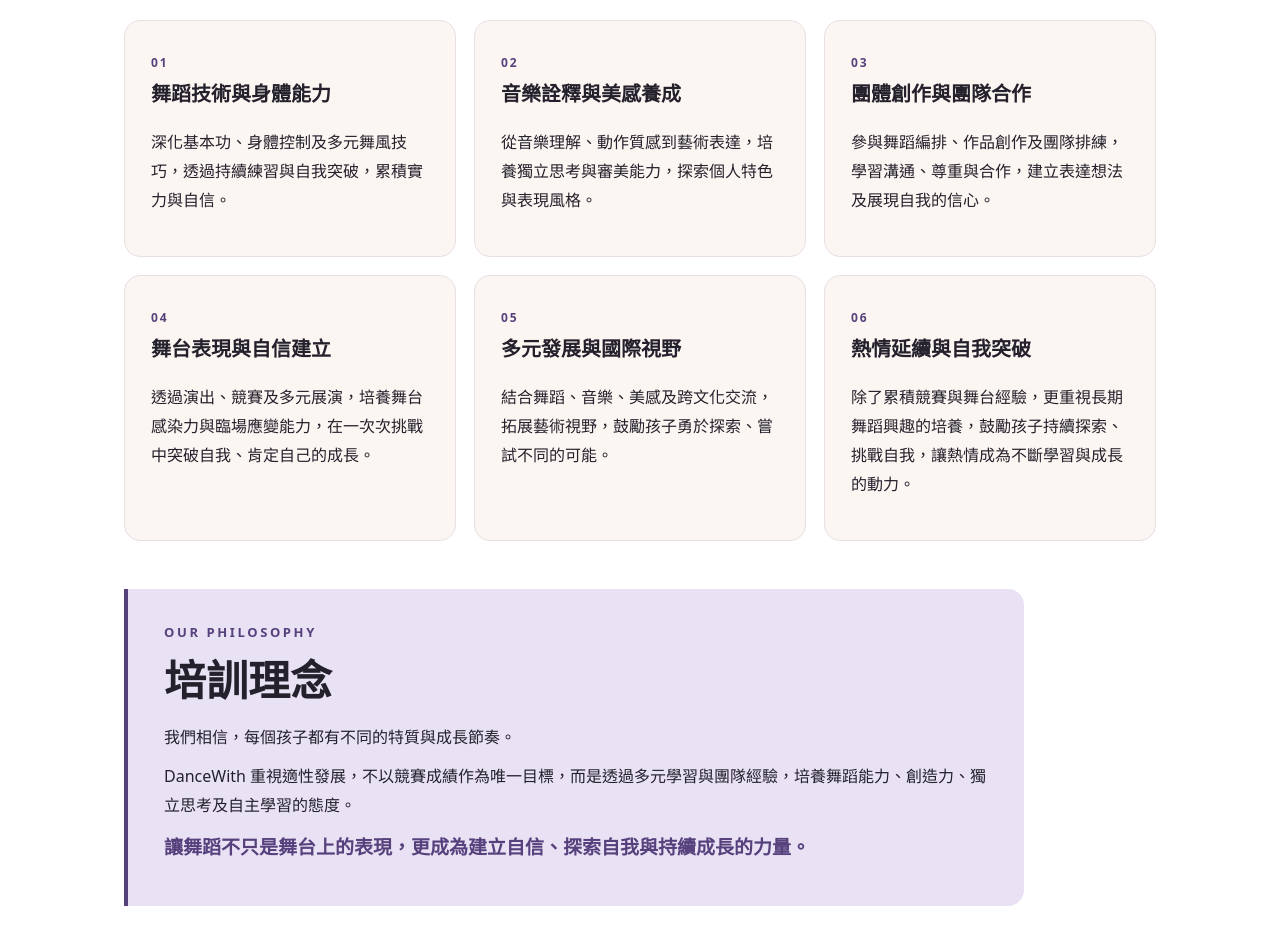
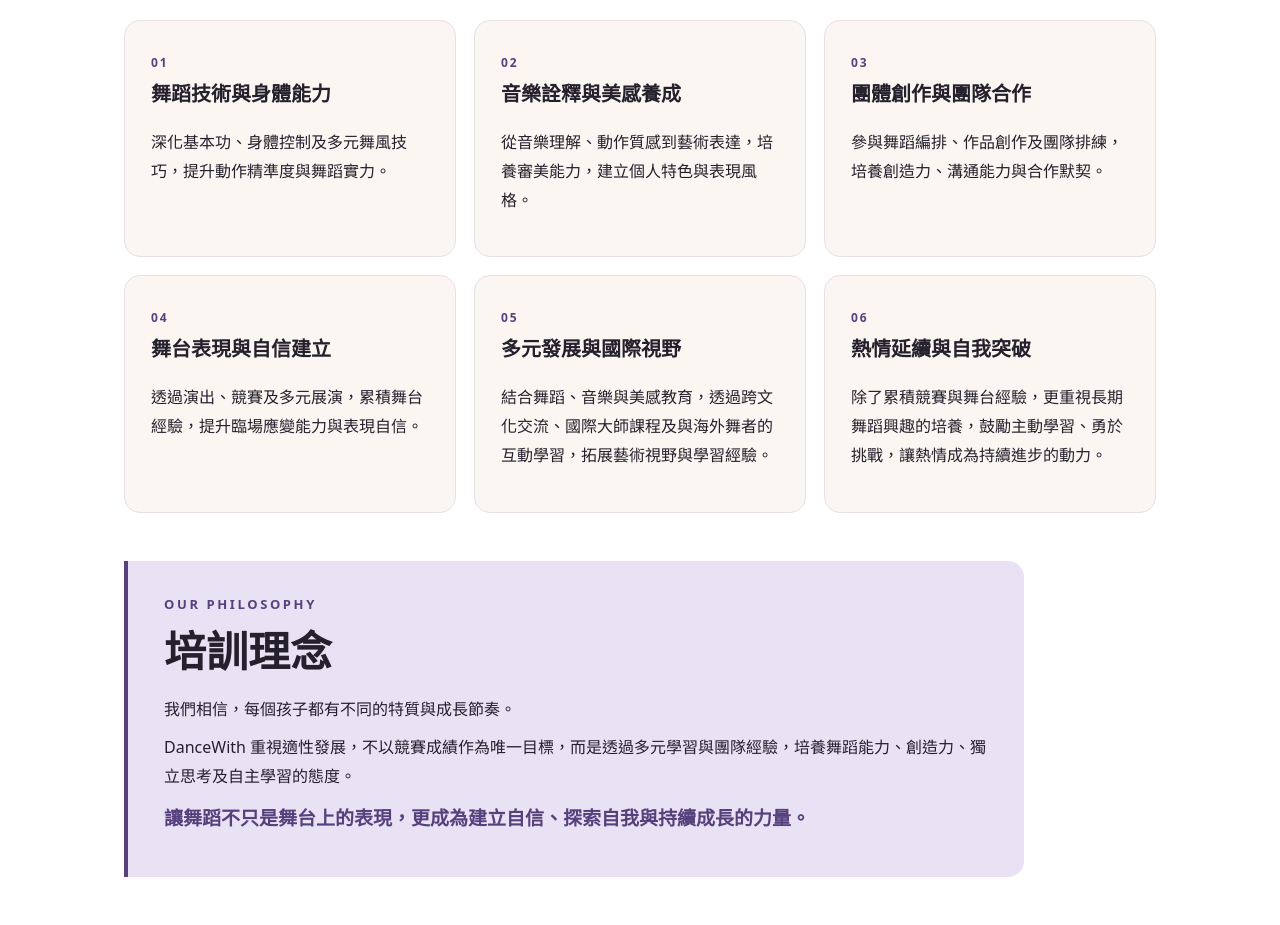
Before and after one commit to dancewith-studio/jazzcrew_training2027, a plain HTML site: page index.html in a window 1280 px wide. Shown: the part 1200-2125 px from the top of the page. Drawn offline with Linux system fonts and the light colour scheme.

Commit message:
Update index.html

```diff
--- a/index.html
+++ b/index.html
@@ -34,12 +34,12 @@
 <div class="section-intro"><p class="lead">一個人可以跳好一支舞，但一群人能共同完成一個作品。</p><p>團隊培訓讓孩子從個人學習走向集體創作，在合作、磨合與舞台挑戰中，累積課堂以外的成長經驗。</p></div>
 <div class="training-heading"><div class="eyebrow">CORE TRAINING</div><h2>核心培訓內容</h2></div>
 <div class="cards training-cards">
-<article class="card"><span class="number">01</span><h3>舞蹈技術與身體能力</h3><p>深化基本功、身體控制及多元舞風技巧，透過持續練習與自我突破，累積實力與自信。</p></article>
-<article class="card"><span class="number">02</span><h3>音樂詮釋與美感養成</h3><p>從音樂理解、動作質感到藝術表達，培養獨立思考與審美能力，探索個人特色與表現風格。</p></article>
-<article class="card"><span class="number">03</span><h3>團體創作與團隊合作</h3><p>參與舞蹈編排、作品創作及團隊排練，學習溝通、尊重與合作，建立表達想法及展現自我的信心。</p></article>
-<article class="card"><span class="number">04</span><h3>舞台表現與自信建立</h3><p>透過演出、競賽及多元展演，培養舞台感染力與臨場應變能力，在一次次挑戰中突破自我、肯定自己的成長。</p></article>
-<article class="card"><span class="number">05</span><h3>多元發展與國際視野</h3><p>結合舞蹈、音樂、美感及跨文化交流，拓展藝術視野，鼓勵孩子勇於探索、嘗試不同的可能。</p></article>
-<article class="card"><span class="number">06</span><h3>熱情延續與自我突破</h3><p>除了累積競賽與舞台經驗，更重視長期舞蹈興趣的培養，鼓勵孩子持續探索、挑戰自我，讓熱情成為不斷學習與成長的動力。</p></article>
+<article class="card"><span class="number">01</span><h3>舞蹈技術與身體能力</h3><p>深化基本功、身體控制及多元舞風技巧，提升動作精準度與舞蹈實力。</p></article>
+<article class="card"><span class="number">02</span><h3>音樂詮釋與美感養成</h3><p>從音樂理解、動作質感到藝術表達，培養審美能力，建立個人特色與表現風格。</p></article>
+<article class="card"><span class="number">03</span><h3>團體創作與團隊合作</h3><p>參與舞蹈編排、作品創作及團隊排練，培養創造力、溝通能力與合作默契。</p></article>
+<article class="card"><span class="number">04</span><h3>舞台表現與自信建立</h3><p>透過演出、競賽及多元展演，累積舞台經驗，提升臨場應變能力與表現自信。</p></article>
+<article class="card"><span class="number">05</span><h3>多元發展與國際視野</h3><p>結合舞蹈、音樂與美感教育，透過跨文化交流、國際大師課程及與海外舞者的互動學習，拓展藝術視野與學習經驗。</p></article>
+<article class="card"><span class="number">06</span><h3>熱情延續與自我突破</h3><p>除了累積競賽與舞台經驗，更重視長期舞蹈興趣的培養，鼓勵主動學習、勇於挑戰，讓熱情成為持續進步的動力。</p></article>
 </div>
 <div class="philosophy"><div class="eyebrow">OUR PHILOSOPHY</div><h2>培訓理念</h2><p>我們相信，每個孩子都有不同的特質與成長節奏。</p><p>DanceWith 重視適性發展，不以競賽成績作為唯一目標，而是透過多元學習與團隊經驗，培養舞蹈能力、創造力、獨立思考及自主學習的態度。</p><p class="philosophy-highlight">讓舞蹈不只是舞台上的表現，更成為建立自信、探索自我與持續成長的力量。</p></div>
 </div></section>
```
